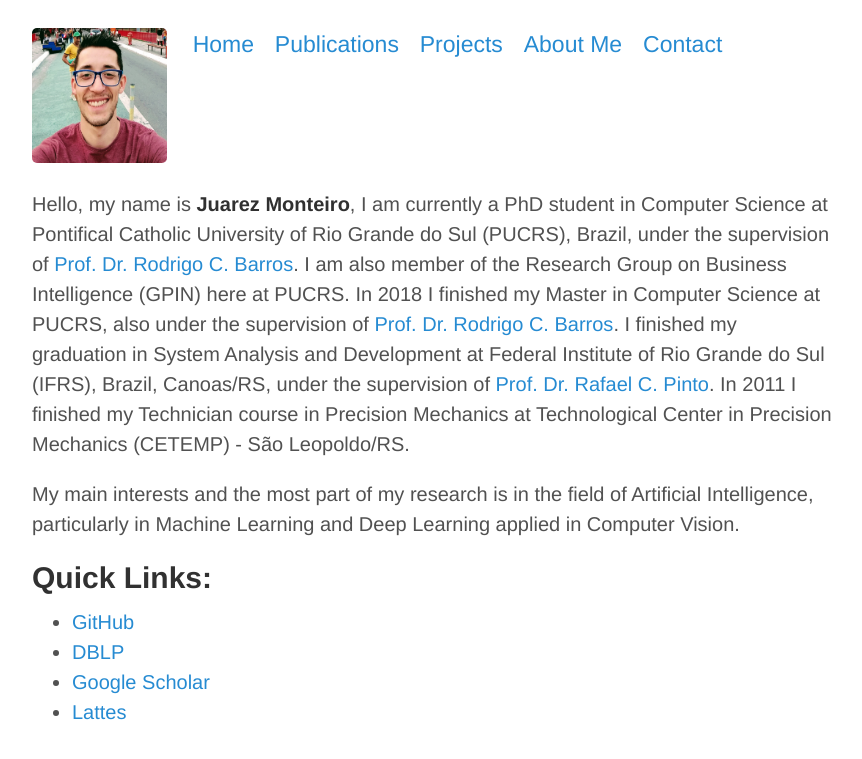
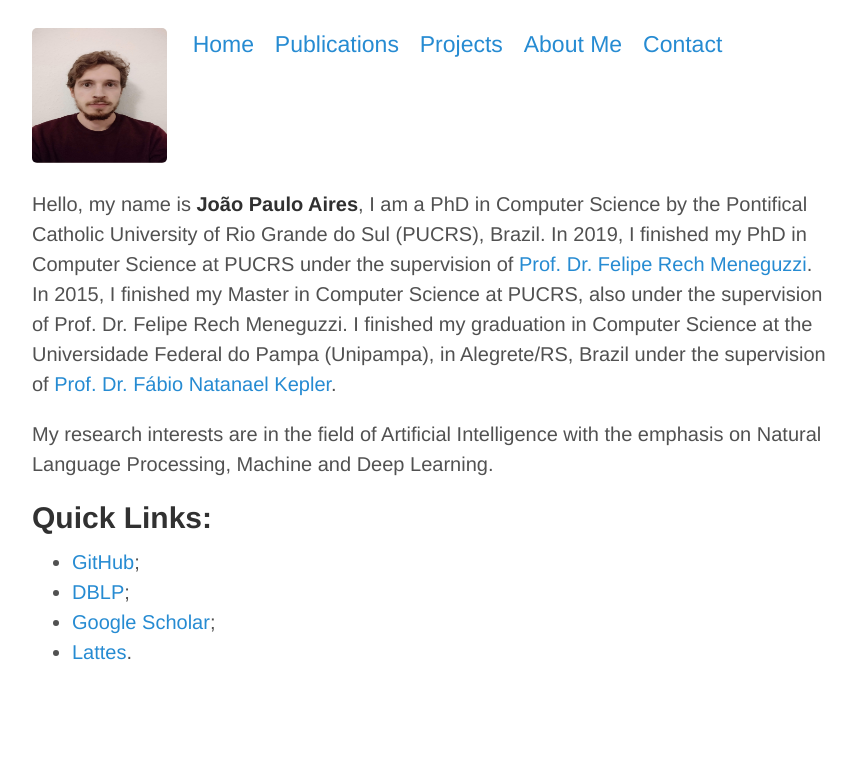
Before and after one commit to JoaoPauloAires/JoaoPauloAires.github.io, a Jekyll site: the page built from home/home.md, in a window 1280 px wide. Shown: the top 759 px of the page, without its empty margins (208-1070 px from the left). Built offline with Jekyll 4.4.1, drawn with Linux system fonts in a browser that asks for light colours.

Commit message:
Changing names from previous template.

```diff
--- a/_config.yml
+++ b/_config.yml
@@ -1,15 +1,15 @@
 ###########
 # site.title, site.url, site.author.name
 
-title:   'Juarez Monteiro'
+title:   'João Paulo Aires'
 author:
-name:  'Juarez Monteiro'
+name:  'João Paulo Aires'
 
 ## note:
 #  use site.path in your templates to make it work for both protocols e.g. http and https
 #  use site.url only inside the web feed template (e.g. requires full url incl. protocol)
 path:
-url:  'https://jrzmnt.github.io'
+url:  'https://joaopauloaires.github.io'
 
 
 ########
--- a/_layouts/default.html
+++ b/_layouts/default.html
@@ -10,7 +10,7 @@
 <header class="masthead">
    <h3 class="masthead-title">
      <a href="/">
-		 <img src="/fig/jrz.jpg" alt="" style="float:left;margin-right:10px" height="135" width="135">
+		 <img src="/fig/aires.jpg" alt="" style="float:left;margin-right:10px" height="135" width="135">
 	 </a>
      <small>
         &nbsp;&nbsp;&nbsp;<a href="{{ site.path }}/home/home.html" style="color: #268bd2; font-size: 23px">Home</a>
--- a/home/home.md
+++ b/home/home.md
@@ -5,17 +5,17 @@ title: "Home"
 
 <br>
 
-Hello, my name is **Juarez Monteiro**, I am currently a PhD student in Computer Science at Pontifical Catholic University of Rio Grande do Sul (PUCRS), Brazil, under the supervision of [Prof. Dr. Rodrigo C. Barros](http://lattes.cnpq.br/8172124241767828).
-I am also member of the Research Group on Business Intelligence (GPIN) here at PUCRS.
-In 2018 I finished my Master in Computer Science at PUCRS, also under the supervision of [Prof. Dr. Rodrigo C. Barros](http://lattes.cnpq.br/8172124241767828).
-I finished my graduation in System Analysis and Development at Federal Institute of Rio Grande do Sul (IFRS), Brazil, Canoas/RS, under the supervision of [Prof. Dr. Rafael C. Pinto](http://lattes.cnpq.br/1024108762297830).
-In 2011 I finished my Technician course in Precision Mechanics at Technological Center in Precision Mechanics (CETEMP) - São Leopoldo/RS.
+Hello, my name is **João Paulo Aires**, I am a PhD in Computer Science by the Pontifical Catholic University of Rio Grande do Sul (PUCRS), Brazil.
+In 2019, I finished my PhD in Computer Science at PUCRS under the supervision of [Prof. Dr. Felipe Rech Meneguzzi](http://lattes.cnpq.br/5973550650941724).
+In 2015, I finished my Master in Computer Science at PUCRS, also under the supervision of Prof. Dr. Felipe Rech Meneguzzi.
+I finished my graduation in Computer Science at the Universidade Federal do Pampa (Unipampa), in Alegrete/RS, Brazil under the supervision of [Prof. Dr. Fábio Natanael Kepler](http://lattes.cnpq.br/2278269345182335).
 
-My main interests and the most part of my research is in the field of Artificial Intelligence, particularly in Machine Learning and Deep Learning applied in Computer Vision.
+My research interests are in the field of Artificial Intelligence with the emphasis on Natural Language Processing, Machine and Deep Learning.
+
 
 ## Quick Links:
 
-- [GitHub](https://github.com/jrzmnt)
-- [DBLP](http://dblp.uni-trier.de/pers/hd/m/Monteiro:Juarez)
-- [Google Scholar](https://scholar.google.com.br/citations?user=LVhKmIIAAAAJ&hl=pt-BR)
-- [Lattes](http://lattes.cnpq.br/6307746290114554)
+- [GitHub](https://github.com/joaopauloaires);
+- [DBLP](http://dblp.uni-trier.de/pers/hd/a/Aires:Jo=atilde=o_Paulo);
+- [Google Scholar](https://scholar.google.com.br/citations?user=7or-TpUAAAAJ&hl);
+- [Lattes](http://lattes.cnpq.br/5295008908444866).
```
Also changed, not shown: fig/aires.jpg (added), fig/jrz.jpg (deleted), 4 other files.
